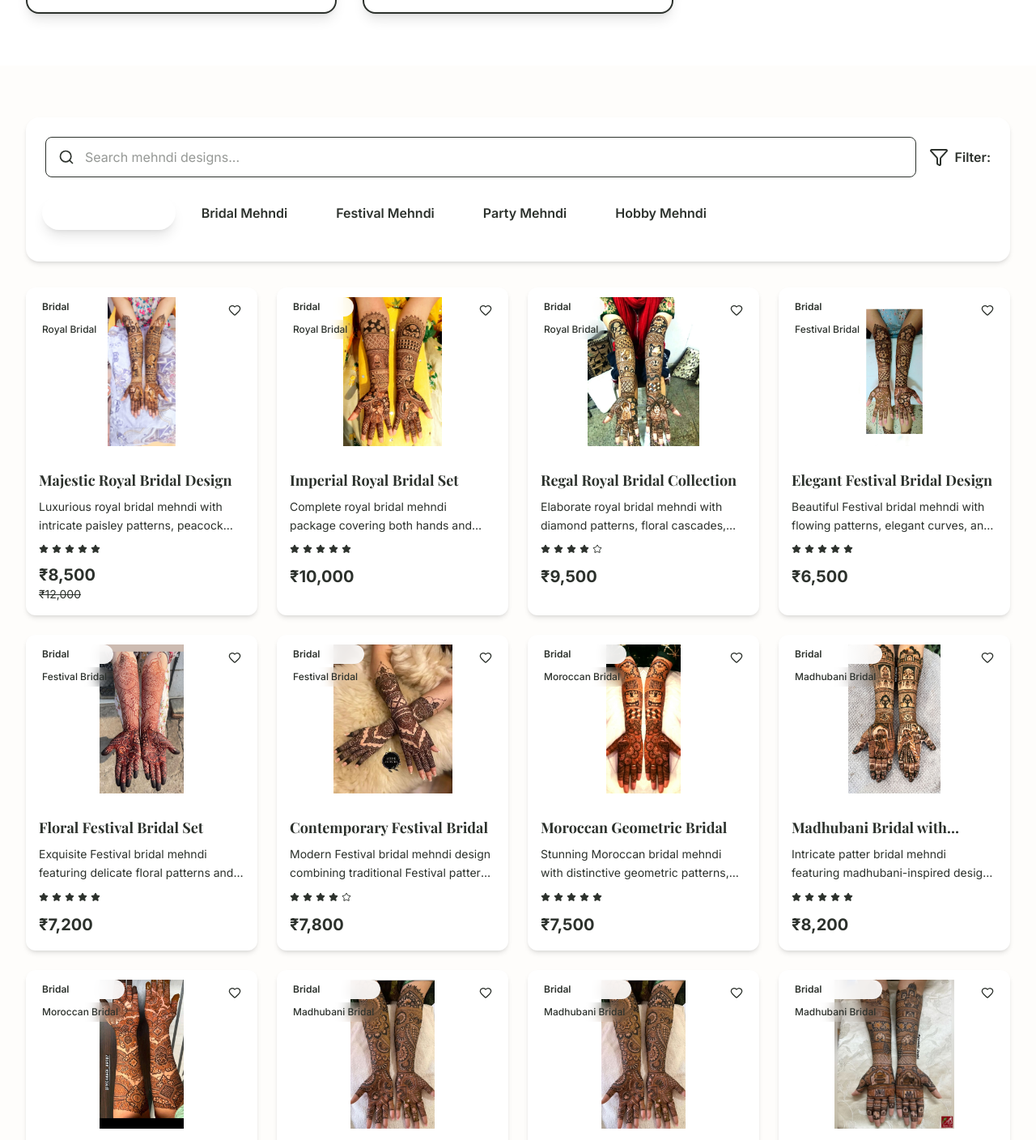
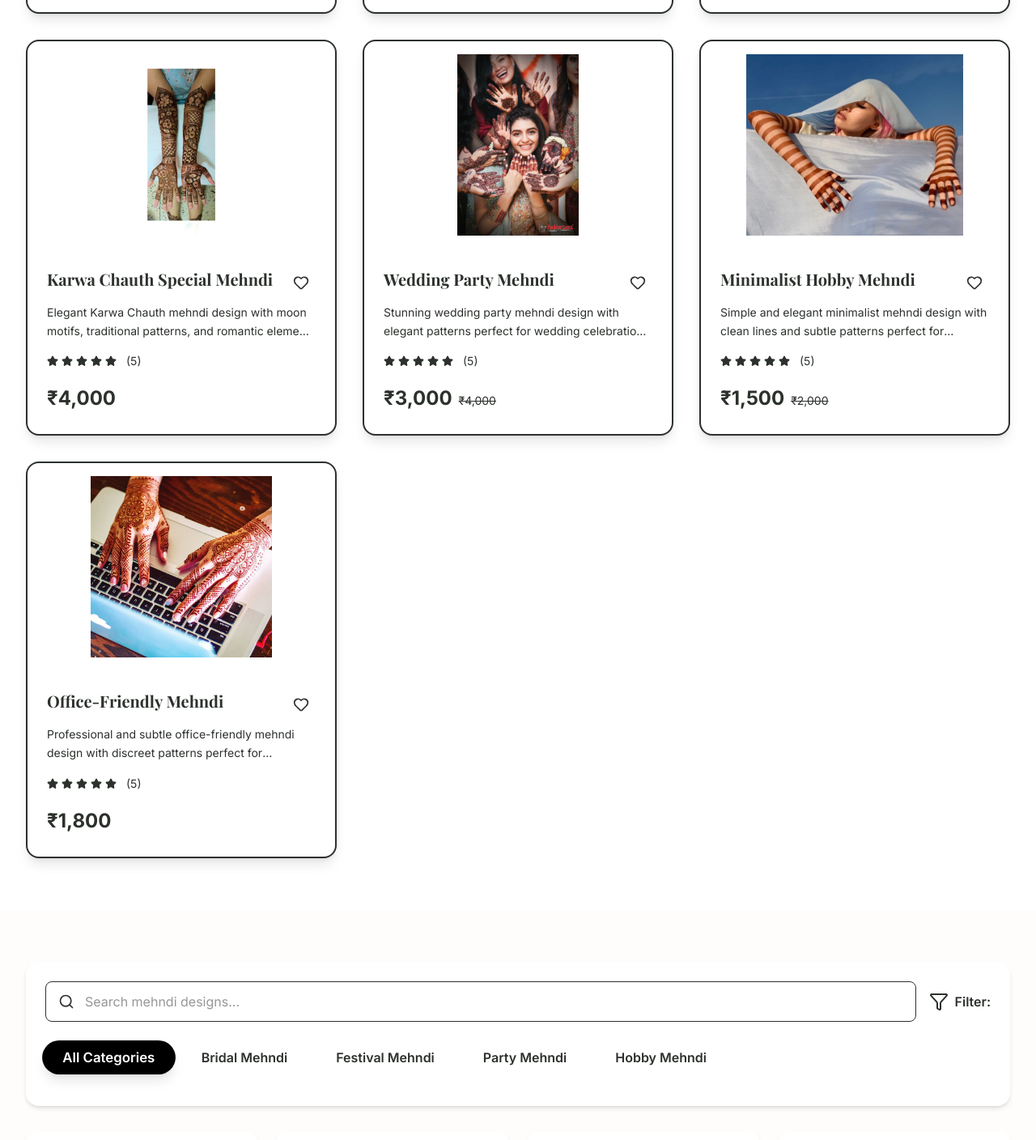
Before and after one commit to ApoorvaPa/henar_frontend, a Next.js app: page /catalog in a window 1280 px wide. Shown: the part 2153-3561 px from the top of the page at 81% size. Built offline with nearby package versions, Linux system fonts and the light colour scheme; a web font is replaced by a local one.

Commit message:
added categories

```diff
--- a/src/app/catalog/page.tsx
+++ b/src/app/catalog/page.tsx
@@ -230,7 +230,7 @@ export default function Catalog() {
                   }}
                   className={`px-6 py-2 rounded-full font-semibold transition-all duration-200 ${
                     selectedMasterCategory === category.id
-                      ? 'bg-maroon-600 text-white shadow-lg scale-105'
+                      ? 'bg-black text-white shadow-lg scale-105'
                       : 'bg-beige-100 text-sage-700 hover:bg-maroon-100 hover:text-maroon-600'
                   }`}
                 >
@@ -248,7 +248,7 @@ export default function Catalog() {
                     onClick={() => setSelectedSubCategory(subCat.id)}
                     className={`px-4 py-2 rounded-full text-sm font-medium transition-all duration-200 ${
                       selectedSubCategory === subCat.id
-                        ? 'bg-gold-500 text-sage-900 shadow-md scale-105'
+                        ? 'bg-black text-white shadow-md scale-105'
                         : 'bg-white text-sage-700 hover:bg-gold-100'
                     }`}
                   >
@@ -358,7 +358,7 @@ export default function Catalog() {
       </section>
 
       {/* CTA Section */}
-      <section className="py-20 bg-gradient-to-r from-maroon-600 to-maroon-800 text-white">
+      <section className="py-20 bg-gradient-to-r from-maroon-600 to-maroon-800 text-amber-900">
         <div className="max-w-4xl mx-auto px-4 sm:px-6 lg:px-8 text-center">
           <motion.div
             initial={{ opacity: 0, y: 20 }}
@@ -366,22 +366,22 @@ export default function Catalog() {
             transition={{ duration: 0.6 }}
             className="space-y-6"
           >
-            <h2 className="text-4xl md:text-5xl font-serif font-bold">
+            <h2 className="text-4xl md:text-5xl font-serif font-bold text-amber-900">
               Need Something Custom?
             </h2>
-            <p className="text-xl text-beige-200 max-w-2xl mx-auto">
+            <p className="text-xl text-amber-900 max-w-2xl mx-auto">
               We can create a unique mehndi design tailored specifically to your vision and occasion.
             </p>
             <div className="flex flex-col sm:flex-row items-center justify-center space-y-4 sm:space-y-0 sm:space-x-6">
               <a
                 href="/booking"
-                className="bg-gold-500 hover:bg-gold-400 text-sage-900 px-8 py-4 rounded-full font-semibold text-lg transition-colors duration-200"
+                className="bg-gold-500 hover:bg-gold-400 text-amber-900 px-8 py-4 rounded-full font-semibold text-lg transition-colors duration-200"
               >
                 Book Consultation
               </a>
               <a
                 href="/contact"
-                className="border-2 border-white text-white hover:bg-white hover:text-sage-900 px-8 py-4 rounded-full font-semibold text-lg transition-colors duration-200"
+                className="border-2 border-amber-900 text-amber-900 hover:bg-amber-900 hover:text-white px-8 py-4 rounded-full font-semibold text-lg transition-colors duration-200"
               >
                 Contact Us
               </a>
--- a/src/data/sampleData.ts
+++ b/src/data/sampleData.ts
@@ -492,5 +492,200 @@ export const products: Product[] = [
     subCategory: 'Pakistani Bridal',
     inStock: true,
     rating: 4
+  },
+
+  // FESTIVAL MEHNDI - DIWALI SUBCATEGORY
+  {
+    id: 'prod-22',
+    name: 'Diwali Celebration Mehndi',
+    description: 'Beautiful Diwali mehndi design with traditional patterns, diya motifs, and festive elements perfect for the festival of lights.',
+    price: '₹3,500',
+    originalPrice: '₹4,500',
+    image: '/images/festivalheader.jpeg',
+    masterCategory: 'festival',
+    subCategory: 'Diwali Festival',
+    inStock: true,
+    rating: 5,
+    featured: true
+  },
+  {
+    id: 'prod-23',
+    name: 'Traditional Diwali Design',
+    description: 'Classic Diwali mehndi featuring intricate patterns, lotus motifs, and elegant borders for festive celebrations.',
+    price: '₹3,200',
+    image: '/images/floralfestival.jpg',
+    masterCategory: 'festival',
+    subCategory: 'Diwali Festival',
+    inStock: true,
+    rating: 4
+  },
+
+  // FESTIVAL MEHNDI - KARWA CHAUTH SUBCATEGORY
+  {
+    id: 'prod-24',
+    name: 'Karwa Chauth Special Mehndi',
+    description: 'Elegant Karwa Chauth mehndi design with moon motifs, traditional patterns, and romantic elements for this special occasion.',
+    price: '₹4,000',
+    image: '/images/elegant.jpg',
+    masterCategory: 'festival',
+    subCategory: 'Karwa Chauth',
+    inStock: true,
+    rating: 5,
+    featured: true
+  },
+
+  // FESTIVAL MEHNDI - HOLI SUBCATEGORY
+  {
+    id: 'prod-25',
+    name: 'Holi Festival Mehndi',
+    description: 'Vibrant Holi mehndi design with colorful patterns, playful motifs, and festive elements perfect for the spring festival.',
+    price: '₹3,800',
+    image: '/images/mehndigroup.jpg',
+    masterCategory: 'festival',
+    subCategory: 'Holi Festival',
+    inStock: true,
+    rating: 4
+  },
+
+  // FESTIVAL MEHNDI - EID SUBCATEGORY
+  {
+    id: 'prod-26',
+    name: 'Eid Celebration Mehndi',
+    description: 'Beautiful Eid mehndi design with traditional Islamic patterns, geometric motifs, and elegant designs for Eid celebrations.',
+    price: '₹4,200',
+    image: '/images/eid.jpg',
+    masterCategory: 'festival',
+    subCategory: 'Eid Festival',
+    inStock: true,
+    rating: 5
+  },
+
+  // PARTY MEHNDI - WEDDING PARTY SUBCATEGORY
+  {
+    id: 'prod-27',
+    name: 'Wedding Party Mehndi',
+    description: 'Stunning wedding party mehndi design with elegant patterns perfect for wedding celebrations and sangeet ceremonies.',
+    price: '₹3,000',
+    originalPrice: '₹4,000',
+    image: '/images/partyheader.jpg',
+    masterCategory: 'party',
+    subCategory: 'Wedding Party',
+    inStock: true,
+    rating: 5,
+    featured: true
+  },
+  {
+    id: 'prod-28',
+    name: 'Sangeet Party Design',
+    description: 'Beautiful sangeet party mehndi with dance motifs, musical patterns, and celebration-themed designs.',
+    price: '₹3,500',
+    image: '/images/contemporary.jpg',
+    masterCategory: 'party',
+    subCategory: 'Wedding Party',
+    inStock: true,
+    rating: 4
+  },
+
+  // PARTY MEHNDI - BIRTHDAY PARTY SUBCATEGORY
+  {
+    id: 'prod-29',
+    name: 'Birthday Party Mehndi',
+    description: 'Fun and festive birthday party mehndi design with playful patterns and celebratory motifs perfect for birthday celebrations.',
+    price: '₹2,500',
+    image: '/images/mehndigroup.jpg',
+    masterCategory: 'party',
+    subCategory: 'Birthday Party',
+    inStock: true,
+    rating: 4
+  },
+
+  // PARTY MEHNDI - ANNIVERSARY PARTY SUBCATEGORY
+  {
+    id: 'prod-30',
+    name: 'Anniversary Celebration Mehndi',
+    description: 'Romantic anniversary mehndi design with heart motifs, couple patterns, and elegant designs for special anniversaries.',
+    price: '₹3,200',
+    image: '/images/floralfestival.jpg',
+    masterCategory: 'party',
+    subCategory: 'Anniversary Party',
+    inStock: true,
+    rating: 5
+  },
+
+  // PARTY MEHNDI - CELEBRATION PARTY SUBCATEGORY
+  {
+    id: 'prod-31',
+    name: 'General Celebration Mehndi',
+    description: 'Versatile celebration mehndi design suitable for any party or special occasion with elegant and festive patterns.',
+    price: '₹2,800',
+    image: '/images/partyheader.jpg',
+    masterCategory: 'party',
+    subCategory: 'Celebration Party',
+    inStock: true,
+    rating: 4
+  },
+
+  // HOBBY MEHNDI - MINIMALIST SUBCATEGORY
+  {
+    id: 'prod-32',
+    name: 'Minimalist Hobby Mehndi',
+    description: 'Simple and elegant minimalist mehndi design with clean lines and subtle patterns perfect for everyday wear.',
+    price: '₹1,500',
+    originalPrice: '₹2,000',
+    image: '/images/hobbyheader.jpg',
+    masterCategory: 'hobby',
+    subCategory: 'Minimalist Hobby',
+    inStock: true,
+    rating: 5,
+    featured: true
+  },
+  {
+    id: 'prod-33',
+    name: 'Simple Minimalist Design',
+    description: 'Clean and simple minimalist mehndi with delicate patterns and understated elegance for casual occasions.',
+    price: '₹1,200',
+    image: '/images/normal.jpg',
+    masterCategory: 'hobby',
+    subCategory: 'Minimalist Hobby',
+    inStock: true,
+    rating: 4
+  },
+
+  // HOBBY MEHNDI - OFFICE-FRIENDLY SUBCATEGORY
+  {
+    id: 'prod-34',
+    name: 'Office-Friendly Mehndi',
+    description: 'Professional and subtle office-friendly mehndi design with discreet patterns perfect for workplace settings.',
+    price: '₹1,800',
+    image: '/images/office.jpg',
+    masterCategory: 'hobby',
+    subCategory: 'Office-Friendly',
+    inStock: true,
+    rating: 5,
+    featured: true
+  },
+  {
+    id: 'prod-35',
+    name: 'Professional Hobby Design',
+    description: 'Elegant professional mehndi with sophisticated patterns suitable for business environments and formal settings.',
+    price: '₹2,000',
+    image: '/images/hobbyheader.jpg',
+    masterCategory: 'hobby',
+    subCategory: 'Office-Friendly',
+    inStock: true,
+    rating: 4
+  },
+
+  // HOBBY MEHNDI - CASUAL HOBBY SUBCATEGORY
+  {
+    id: 'prod-36',
+    name: 'Casual Hobby Mehndi',
+    description: 'Relaxed and comfortable casual mehndi design with simple patterns perfect for everyday activities and leisure time.',
+    price: '₹1,400',
+    image: '/images/normal.jpg',
+    masterCategory: 'hobby',
+    subCategory: 'Casual Hobby',
+    inStock: true,
+    rating: 4
   }
 ];
```
